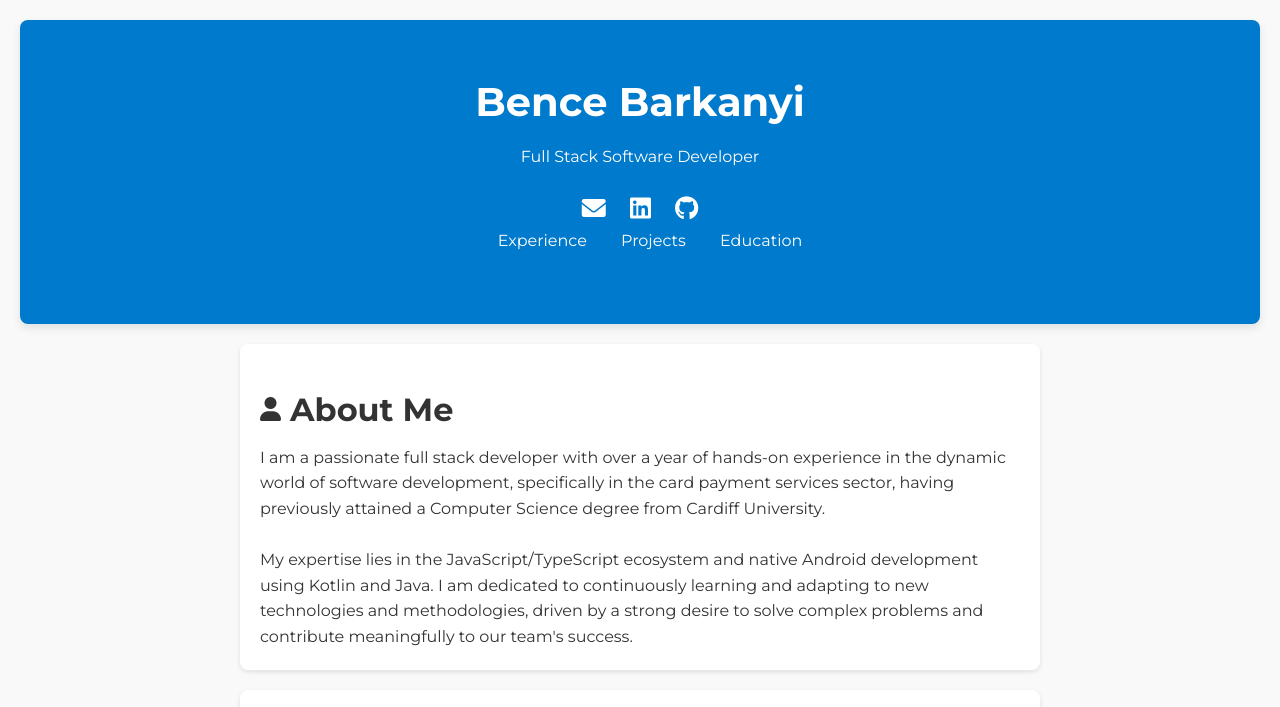
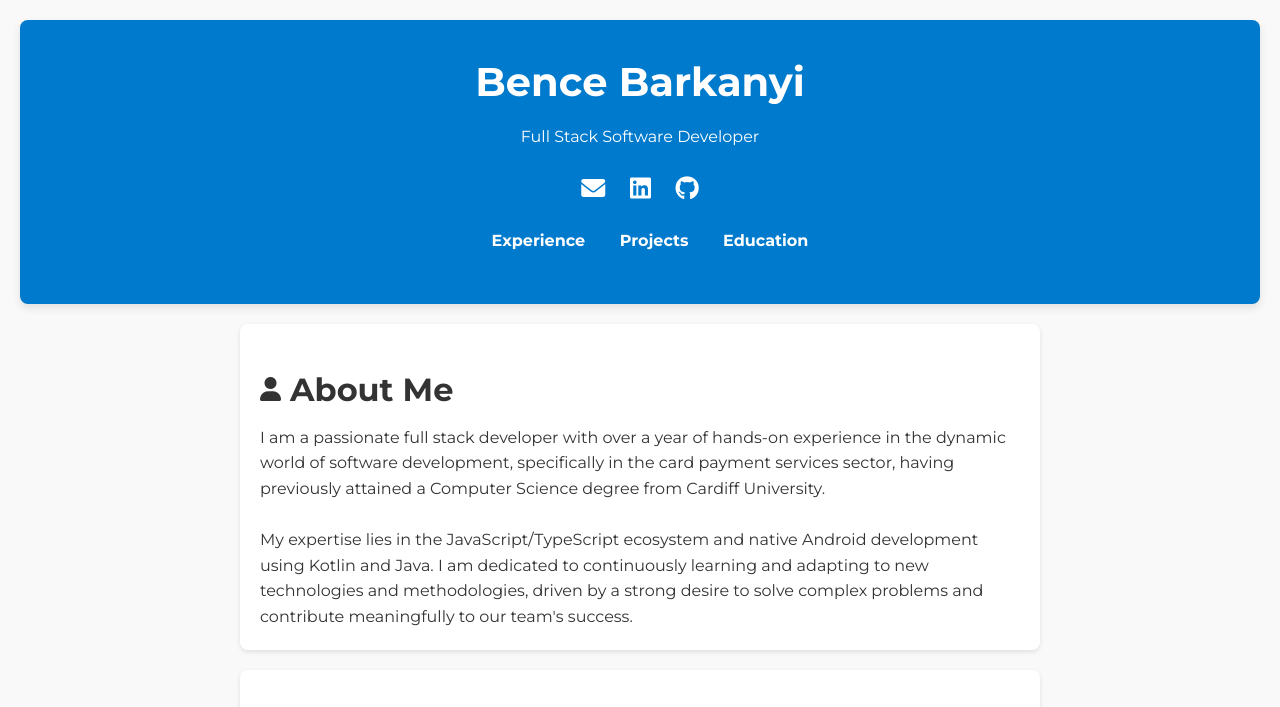
Before and after one commit to benceb2/portfolio-site, a plain HTML site: page index.html in a window 1280 px wide. Shown: the top 707 px of the page. Drawn offline with Linux system fonts and the light colour scheme; some packages are replaced by stand-ins of ours; a script that the page names is missing.

Commit message:
Adjust header padding and add new styles to navigation for improved layout and emphasis on navigation links

```diff
--- a/assets/css/main.css
+++ b/assets/css/main.css
@@ -16,7 +16,7 @@ body {
 
 header {
   text-align: center;
-  padding: 50px 0;
+  padding: 30px 0;
   background-color: #007acc;
   /* Header background color */
   color: white;
@@ -27,9 +27,11 @@ header {
 
 header nav {
   margin: 20px 0;
+  font-weight: bold;
 }
 
 .nav-links {
+  margin-top: 20px;
   list-style-type: none;
   /* Remove default list styling */
   padding: 0;
```
